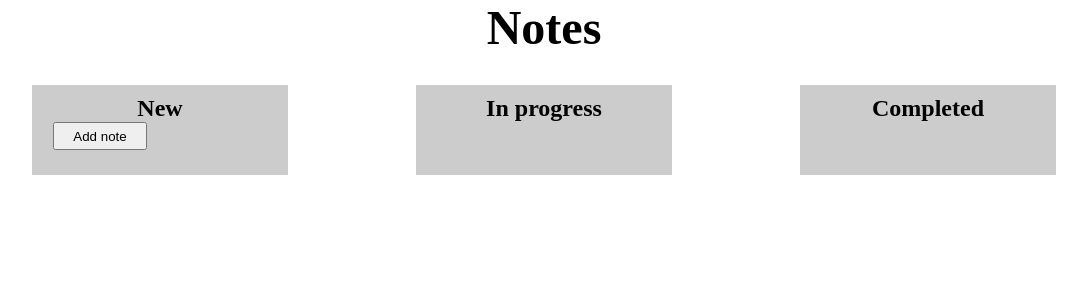
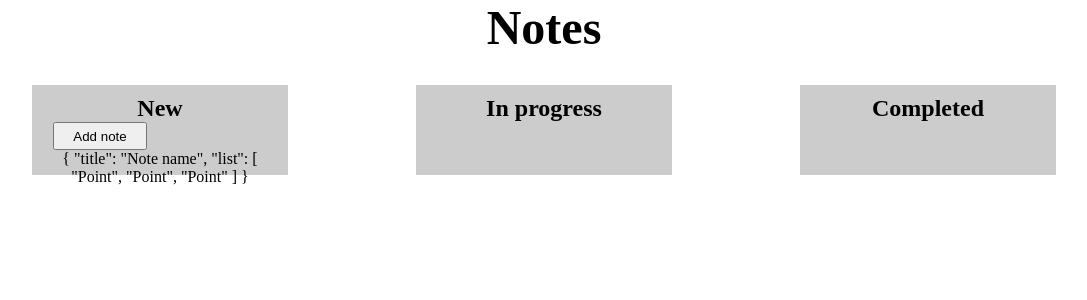
Before and after one commit to Korkin-Igor/notes, a Vue app: page / in a window 1280 px wide. Both pictures are taken after a click on the button "Add note". Shown: the top 300 px of the page, without its empty margins (96-1183 px from the left). Built offline with nearby package versions, Linux system fonts and the light colour scheme.

Commit message:
Create NoteColumn component + some refactorings

```diff
--- a/src/App.vue
+++ b/src/App.vue
@@ -1,16 +1,44 @@
 <script setup>
-import Note from './components/Note.vue'
+import NoteColumn from './components/NoteColumn.vue'
 import {ref} from "vue";
+
+const handleAddNote = (columnName) => {
+  switch (columnName) {
+    case "New":
+      newNotes.value.push({
+        title: "Note name",
+        list: ["Point", "Point", "Point"]
+      })
+      break
+    case "In progress":
+      break
+    case "Completed":
+      break
+  }
+}
 
 const newNotes = ref([])
 const inProgressNotes = ref([])
 const completedNotes = ref([])
+
 </script>
 
 <template>
-<Note title="New" :notes="newNotes"/>
-<Note title="In progress" :notes="inProgressNotes"/>
-<Note title="Completed" :notes="completedNotes"/>
+<NoteColumn
+    title="New"
+    :notes="newNotes"
+    @addNote="handleAddNote"
+/>
+<NoteColumn
+    title="In progress"
+    :notes="inProgressNotes"
+    @addNote="handleAddNote"
+/>
+<NoteColumn
+    title="Completed"
+    :notes="completedNotes"
+    @addNote="handleAddNote"
+/>
 </template>
 
 <style scoped>
--- a/src/components/Note.vue
+++ b/src/components/Note.vue
@@ -1,45 +1,11 @@
 <script setup>
-  defineProps({
-    title: String,
-    notes: Array
-  })
 
-
-
-  const addNote = () => {
-  }
 </script>
 
 <template>
-  <div class="note-card">
-    <h2>{{ title }}</h2>
-    <button
-        class="add-note-button"
-        v-if="title === 'New'"
-        @click="addNote()"
-    >Add note</button>
-    <div class="notes" v-for="note in notes">{{ note }}</div>
-  </div>
+
 </template>
 
 <style scoped>
-.note-card {
-  background: #ccc;
-
-  padding: 10px;
-
-  width: 30vw;
-  height: 3vw;
-  min-width: 200px;
-  min-height: 70px;
-}
-
-.add-note-button {
-  width: 40%;
-  height: 40%;
-
-  position: relative;
-  left: -60px;
-}
 
 </style>
--- /dev/null
+++ b/src/components/NoteColumn.vue
@@ -0,0 +1,46 @@
+<script setup>
+const props = defineProps({
+  title: String,
+  notes: Array
+})
+
+const emit = defineEmits(['addNote'])
+
+const addNote = () => {
+  emit('addNote', props.title)
+}
+</script>
+
+<template>
+  <div class="note-card">
+    <h2>{{ title }}</h2>
+    <button
+        class="add-note-button"
+        v-if="title === 'New'"
+        @click="addNote()"
+    >Add note</button>
+    <div class="notes" v-for="note in notes">{{ note }}</div>
+  </div>
+</template>
+
+<style scoped>
+.note-card {
+  background: #ccc;
+
+  padding: 10px;
+
+  width: 30vw;
+  height: 3vw;
+  min-width: 200px;
+  min-height: 70px;
+}
+
+.add-note-button {
+  width: 40%;
+  height: 40%;
+
+  position: relative;
+  left: -60px;
+}
+
+</style>
```
